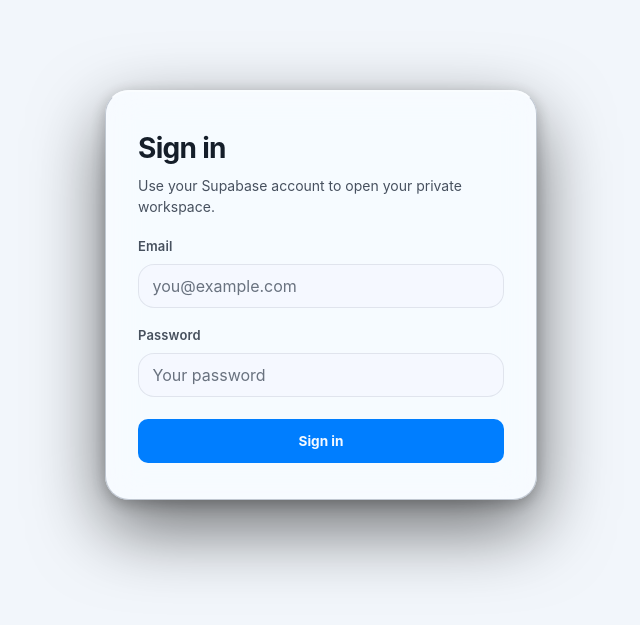
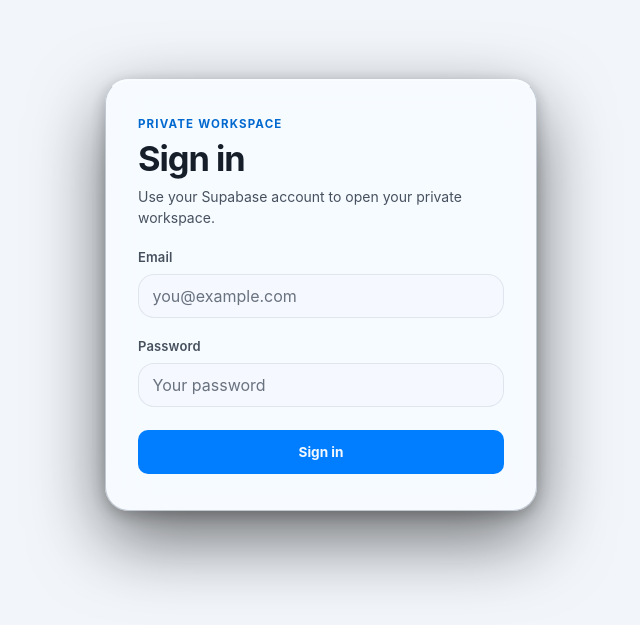
Before and after one commit to Envixittyy/Project-Redline, a Next.js app: page /login in a window 1280 px wide. Shown: the part 105-730 px from the top of the page, without its empty margins (319-959 px from the left). Built offline with nearby package versions, Linux system fonts and the light colour scheme; no server answers.

Commit message:
feat(auth): align login with S7V environment

```diff
--- a/src/app/(auth)/login/login-page.module.css
+++ b/src/app/(auth)/login/login-page.module.css
@@ -3,16 +3,31 @@
   gap: 1.25rem;
 }
 
+.heading {
+  display: flex;
+  flex-direction: column;
+}
+
+.eyebrow {
+  margin: 0 0 0.35rem;
+  color: var(--accent-text);
+  font-size: 0.72rem;
+  font-weight: 750;
+  letter-spacing: 0.1em;
+  text-transform: uppercase;
+}
+
 .heading h1 {
   margin: 0;
   color: var(--text-primary);
-  font-size: 1.75rem;
+  font-size: clamp(1.75rem, 5vw, 2.15rem);
   font-weight: 700;
-  letter-spacing: -0.025em;
+  letter-spacing: -0.03em;
+  line-height: 1.15;
 }
 
-.heading p {
-  margin: 0.4rem 0 0;
+.description {
+  margin: 0.45rem 0 0;
   color: var(--text-secondary);
   font-size: 0.875rem;
   line-height: 1.5;
--- a/src/app/(auth)/login/page.tsx
+++ b/src/app/(auth)/login/page.tsx
@@ -23,8 +23,9 @@ export default async function LoginPage({ searchParams }: PageProps<"/login">) {
   return (
     <div className={styles.page}>
       <header className={styles.heading}>
+        <p className={styles.eyebrow}>Private Workspace</p>
         <h1>Sign in</h1>
-        <p>
+        <p className={styles.description}>
           {configured
             ? "Use your Supabase account to open your private workspace."
             : "Supabase Auth must be configured before this private workspace can be opened."}
--- a/src/features/auth/sign-in-form.module.css
+++ b/src/features/auth/sign-in-form.module.css
@@ -36,12 +36,13 @@
 
 .input:focus {
   outline: none;
-  border-color: var(--accent-border);
+  border-color: var(--accent);
   box-shadow: 0 0 0 2px var(--focus-ring);
 }
 
 .inputInvalid {
-  border-color: var(--destructive-border, #f87171);
+  border-color: var(--destructive);
+  box-shadow: 0 0 0 2px var(--destructive-muted);
 }
 
 .submit {
```
